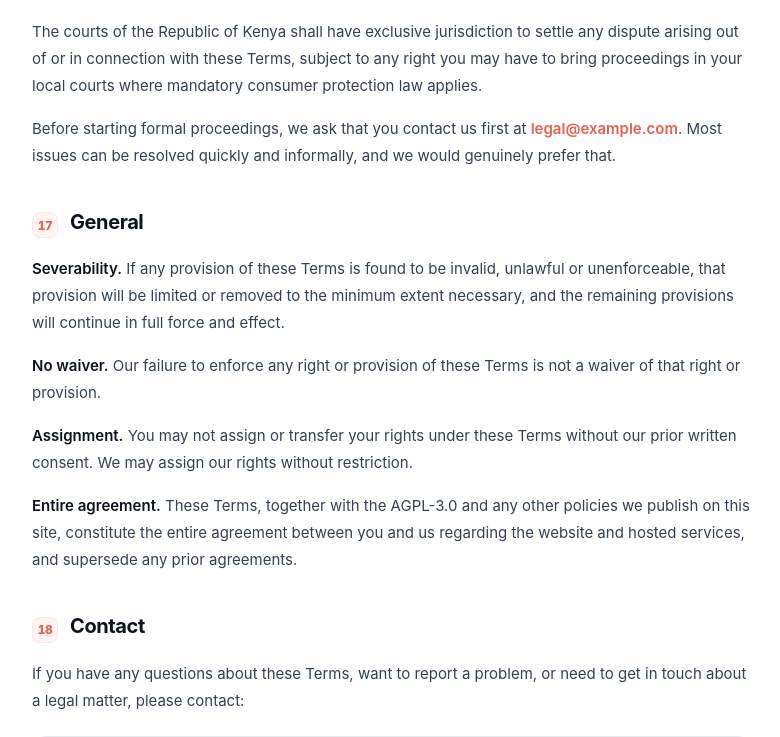
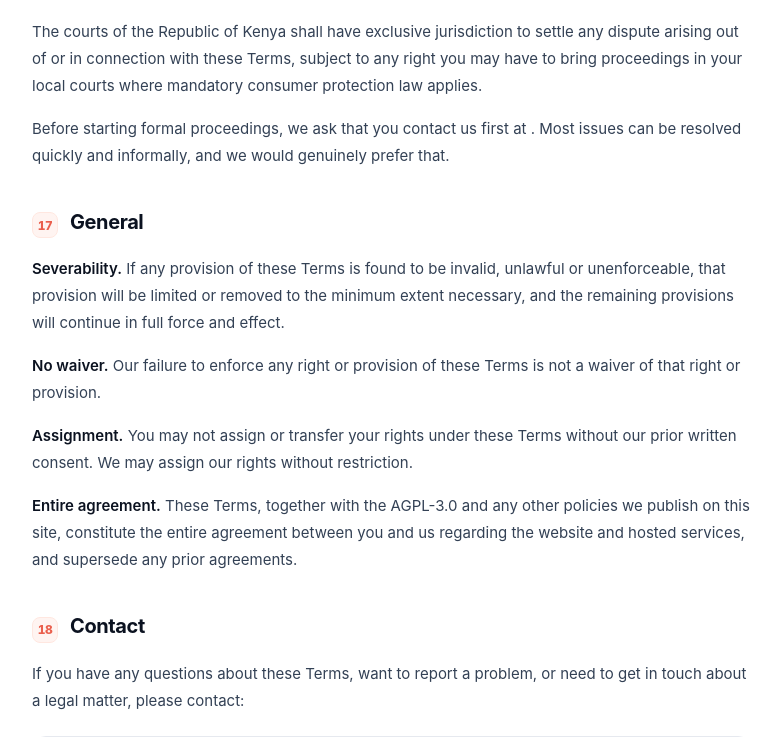
Before and after one commit to joenikkai/salmon, a SvelteKit app in the folder site/salmon/: page /terms-of-use in a window 1280 px wide. Shown: the part 6766-7503 px from the top of the page, without its empty margins (386-1166 px from the left). Built offline with nearby package versions, Linux system fonts and the light colour scheme.

Commit message:
feat: used environment variables for my emails

```diff
--- a/site/salmon/src/routes/license/+page.svelte
+++ b/site/salmon/src/routes/license/+page.svelte
@@ -1,5 +1,6 @@
 <script>
     import { Sitename } from "$lib";
+    import {PUBLIC_SALMON_MAINTAINERS_EMAIL} from "$env/static/public"
 
     // Loads your ./LICENSE file as a raw string (Vite `?raw` import).
     // Adjust the relative path if this route lives elsewhere.
@@ -214,7 +215,7 @@
 
                 <div class="hero-actions">
                     <a class="btn btn-primary" href="/license/request">Request a licence</a>
-                    <a class="btn btn-outline" href="mailto:hello@example.com">Email the maintainer</a>
+                    <a class="btn btn-outline" href={PUBLIC_SALMON_MAINTAINERS_EMAIL}>Email the maintainer</a>
                 </div>
             </div>
 
--- a/site/salmon/src/routes/terms-of-use/+page.svelte
+++ b/site/salmon/src/routes/terms-of-use/+page.svelte
@@ -1,10 +1,11 @@
-<script>
+<script lang="ts">
     import { onMount } from "svelte";
     import { Sitename } from "$lib";
+    import {PUBLIC_SALMON_LEGAL_EMAIL} from "$env/static/public"
 
     const LAST_UPDATED = "15 September 2026";
     const EFFECTIVE_DATE = "15 September 2026";
-    const CONTACT_EMAIL = "legal@example.com";
+    const CONTACT_EMAIL = PUBLIC_SALMON_LEGAL_EMAIL;
     const GOVERNING_LAW = "the Republic of Kenya";
 
     const sections = [
```
